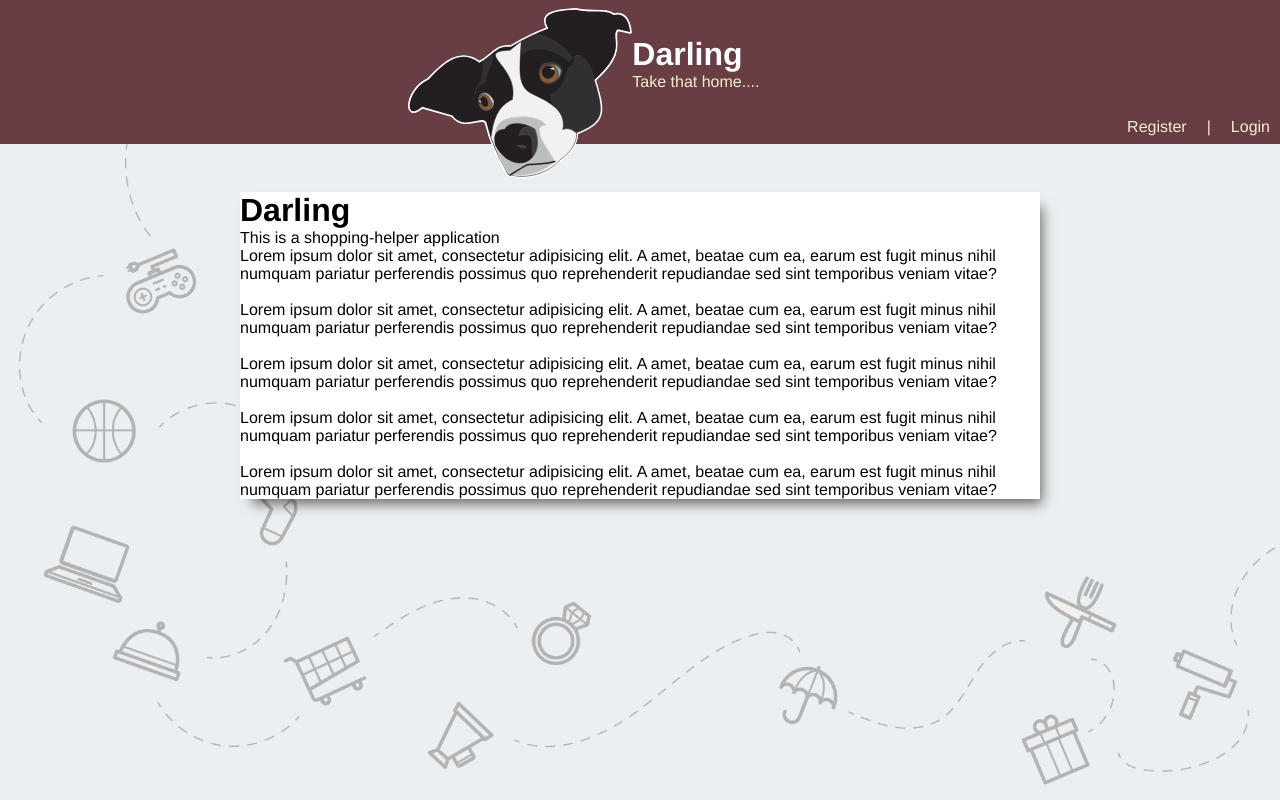
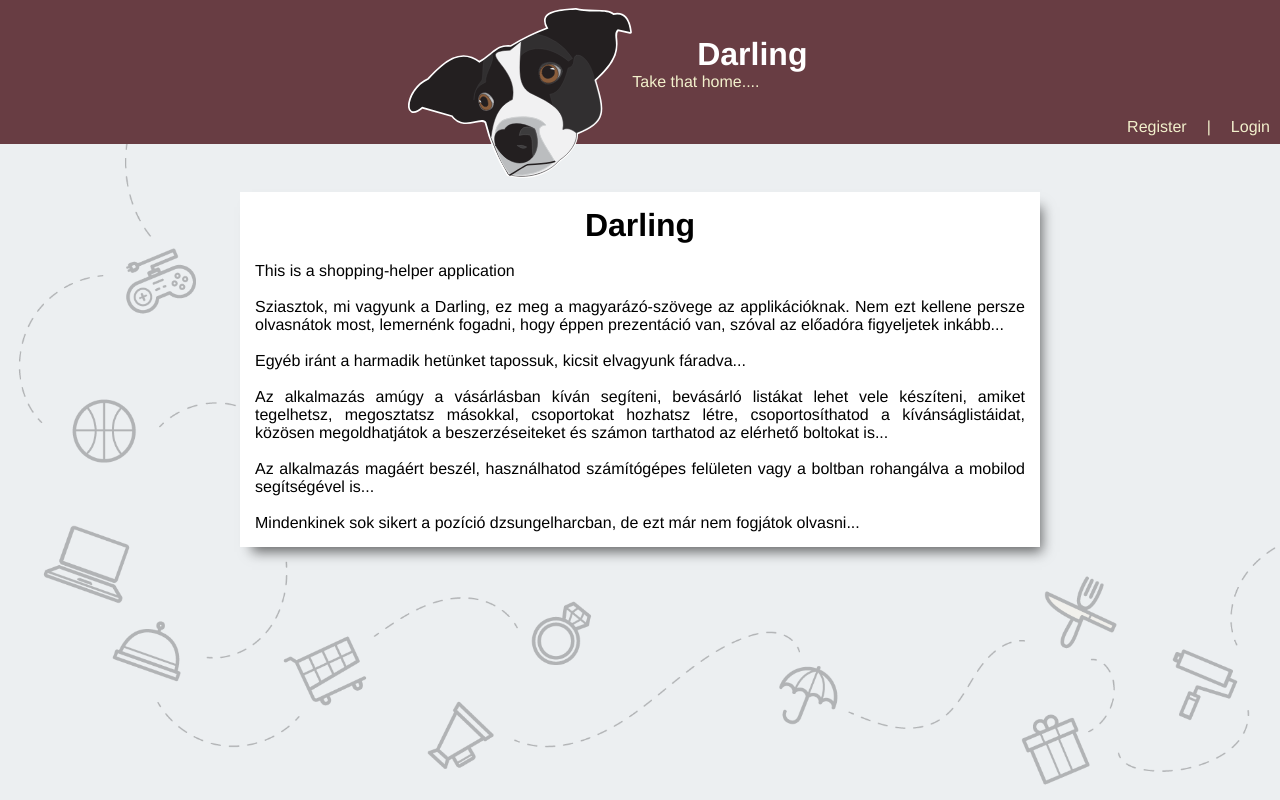
Before and after one commit to peterPalVanyo/shop, a React (Create React App) app: page / in a window 1280 px wide. Built offline with nearby package versions, Linux system fonts and the light colour scheme; no server answers.

Commit message:
just start the login

```diff
--- a/src/components/modal/LoginForm.js
+++ b/src/components/modal/LoginForm.js
@@ -11,10 +11,10 @@ const LoginForm = (props) => {
         props.handleLogin(loginCredentials);
     }
     return (
-        <form onSubmit={handleOnSubmit}>
-            <input name="username" placeholder="username" type="text"/>
-            <input name="password" placeholder="password" type="password"/>
-            <button type="submit">Login</button>
+        <form className="modal_form" onSubmit={handleOnSubmit}>
+            <input className="modal_input" name="username" placeholder="username" type="text"/>
+            <input className="modal_input" name="password" placeholder="password" type="password"/>
+            <button className="modal_button" type="submit">Login</button>
         </form>
     );
 };
--- a/src/components/modal/MyModal.js
+++ b/src/components/modal/MyModal.js
@@ -7,7 +7,7 @@ const MyModal = (props) => {
     const errorMessage = props.isUserAuthFailed ? <p>Invalid username or password</p> : null;
     return (
         <Modal show={props.showModal} onHide={props.hideModal}>
-            <Modal.Header closeButton>
+            <Modal.Header className="modal_button" closeButton>
                 <Modal.Title>Modal heading</Modal.Title>
             </Modal.Header>
             <Modal.Body>
--- a/src/components/welcome/Welcome.js
+++ b/src/components/welcome/Welcome.js
@@ -1,19 +1,22 @@
 import React from 'react';
+import '../../styles/welcome.css';
 
 function Welcome() {
         return (
-            <div>
+            <div className="welcome">
                 <h1>Darling</h1>
+                <br/>
                 <p>This is a shopping-helper application</p>
-                <p>Lorem ipsum dolor sit amet, consectetur adipisicing elit. A amet, beatae cum ea, earum est fugit minus nihil numquam pariatur                perferendis possimus quo reprehenderit repudiandae sed sint temporibus veniam vitae?</p>
                 <br/>
-                <p>Lorem ipsum dolor sit amet, consectetur adipisicing elit. A amet, beatae cum ea, earum est fugit minus nihil numquam pariatur                perferendis possimus quo reprehenderit repudiandae sed sint temporibus veniam vitae?</p>
+                <p>Sziasztok, mi vagyunk a Darling, ez meg a magyarázó-szövege az applikációknak. Nem ezt kellene persze olvasnátok most,                               lemernénk fogadni, hogy éppen prezentáció van, szóval az előadóra figyeljetek inkább... </p>
                 <br/>
-                <p>Lorem ipsum dolor sit amet, consectetur adipisicing elit. A amet, beatae cum ea, earum est fugit minus nihil numquam pariatur                perferendis possimus quo reprehenderit repudiandae sed sint temporibus veniam vitae?</p>
+                <p>Egyéb iránt a harmadik hetünket tapossuk, kicsit elvagyunk fáradva...</p>
                 <br/>
-                <p>Lorem ipsum dolor sit amet, consectetur adipisicing elit. A amet, beatae cum ea, earum est fugit minus nihil numquam pariatur                perferendis possimus quo reprehenderit repudiandae sed sint temporibus veniam vitae?</p>
+                <p>Az alkalmazás amúgy a vásárlásban kíván segíteni, bevásárló listákat lehet vele készíteni, amiket tegelhetsz, megosztatsz                    másokkal, csoportokat hozhatsz létre, csoportosíthatod a kívánságlistáidat, közösen megoldhatjátok a beszerzéseiteket és számon                 tarthatod az elérhető boltokat is...</p>
                 <br/>
-                <p>Lorem ipsum dolor sit amet, consectetur adipisicing elit. A amet, beatae cum ea, earum est fugit minus nihil numquam pariatur                perferendis possimus quo reprehenderit repudiandae sed sint temporibus veniam vitae?</p>
+                <p>Az alkalmazás magáért beszél, használhatod számítógépes felületen vagy a boltban rohangálva a mobilod segítségével is...</p>
+                <br/>
+                <p>Mindenkinek sok sikert a pozíció dzsungelharcban, de ezt már nem fogjátok olvasni...</p>
             </div>
         )
 }
--- a/src/styles/modal.css
+++ b/src/styles/modal.css
@@ -11,5 +11,35 @@
     left: 50%;
     transform: translate(-50%, -50%);
     background-color: white;
-    max-width: 75%;
+    max-width: 55%;
 }
+
+.modal_input{
+    background: #B1B3B5;
+    border: none;
+    color: #5f1724;
+    border-bottom: 0.3rem solid #767779;
+    flex-grow: 1;
+    margin-right: 1.2rem;
+    padding: 0.8rem;
+    font-size: 2rem;
+}
+
+.modal_button{
+    background: #D75265;
+    border: none;
+    border-bottom: 0.3rem solid #a13e4c;
+    color: #F2F0CC;
+    font-weight: 500;
+    padding: 1.2rem;
+}
+
+.modal_form{
+    border-bottom: 1px solid #F2F0CC;
+    display: flex;
+    justify-content: space-between;
+    padding: 1.6rem 1.6rem;
+    background: white;
+    margin-bottom: 3.2rem;
+    box-shadow: 7px 10px 12px -5px rgba(0,0,0,0.56);
+}
--- /dev/null
+++ b/src/styles/welcome.css
@@ -0,0 +1,7 @@
+.welcome{
+    padding: 1.5rem;
+    text-align: justify;
+}
+h1{
+    text-align: center;
+}
```
